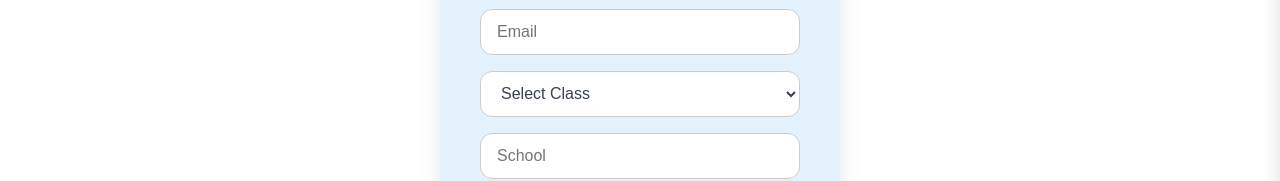
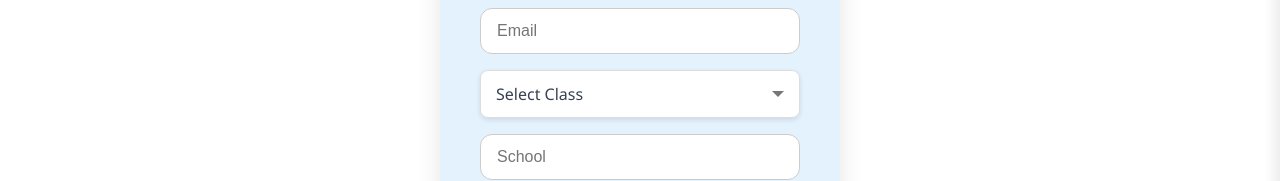
Before and after one commit to VivekChahar1960/SaatvikStudies2.0, a React (Vite) app: page /login in a window 1280 px wide. Both pictures are taken after a click on the element "Sign up". Shown: the part 364-545 px from the top of the page. Built offline with nearby package versions, Linux system fonts and the light colour scheme.

Commit message:
chnaged select,navbar

```diff
--- a/src/Components/Login/Login.css
+++ b/src/Components/Login/Login.css
@@ -90,3 +90,94 @@
     opacity: 1;
   }
 }
+
+
+/* custom select option css */
+
+
+.custom-select-wrapper {
+  position: relative;
+  width: 100%;
+  margin: 8px 0; /* Slightly wider */
+  border-radius: 8px; /* Rounded corners for the wrapper */
+  box-shadow: 0 2px 5px rgba(0, 0, 0, 0.1); /* Subtle shadow */
+}
+
+.custom-select-trigger {
+  background-color: #fff; /* White background */
+  border: 1px solid #ddd; /* Lighter border */
+  padding: 12px 15px; /* More padding */
+  cursor: pointer;
+  display: flex;
+  justify-content: space-between;
+  align-items: center;
+  border-radius: 8px; /* Rounded corners for the trigger */
+  transition: border-color 0.2s ease-in-out;
+}
+
+.custom-select-trigger:hover {
+  border-color: #aaa;
+}
+
+.custom-select-trigger span {
+  font-size: 16px;
+  color: rgb(55, 65, 81);
+  font-weight: 300;
+}
+
+.arrow {
+  width: 0;
+  height: 0;
+  border-left: 6px solid transparent;
+  border-right: 6px solid transparent;
+  border-top: 6px solid #777;
+  transition: transform 0.2s ease-in-out;
+}
+
+.arrow.open {
+  transform: rotate(180deg);
+  border-top-color: #333;
+}
+
+.custom-options {
+  position: absolute;
+  top: calc(100% + 5px); /* Slightly spaced from the trigger */
+  left: 0;
+  right: 0;
+  background-color: #fff;
+  border: 1px solid #ddd;
+  border-top: none;
+  z-index: 10;
+  display: none;
+  border-radius: 8px;
+  box-shadow: 0 5px 10px rgba(0, 0, 0, 0.15); /* More pronounced shadow */
+  overflow: hidden; /* To contain rounded corners of options */
+}
+
+.custom-options.open {
+  display: block;
+}
+
+.custom-option {
+  padding: 12px 15px;
+  cursor: pointer;
+  font-size: 16px;
+  color: rgb(55, 65, 81);
+  transition: background-color 0.2s ease-in-out, color 0.2s ease-in-out;
+}
+
+.custom-option:hover {
+  background-color: #f5f5f5; /* Slightly lighter hover */
+  color: #007bff; /* Example hover color */
+}
+
+.custom-option.selected {
+  background-color: #e9ecef; /* Light gray for selected */
+  color: #28a745; /* Example selected color */
+  font-weight: 500;
+}
+
+/* Style the hidden input if needed */
+.custom-select-wrapper input[type="hidden"] {
+  display: none !important;
+}
--- a/src/Components/Login/Login.jsx
+++ b/src/Components/Login/Login.jsx
@@ -1,10 +1,10 @@
-import React, { useState } from 'react';
+import React, { useState, useEffect, useRef } from "react";
 import { auth, googleProvider } from "../../firebaseConfig";
-import { getDatabase, ref, get, set } from 'firebase/database';
-import { useNotification } from '../../Context/NotificationContext';
-import { useNavigate, useLocation } from 'react-router-dom';
-import { useUser } from '../../Context/UserContext';
-import './Login.css';
+import { getDatabase, ref, get, set } from "firebase/database";
+import { useNotification } from "../../Context/NotificationContext";
+import { useNavigate, useLocation } from "react-router-dom";
+import { useUser } from "../../Context/UserContext";
+import "./Login.css"; // Assuming you have some basic styling
 
 const Login = () => {
   const { showNotification } = useNotification();
@@ -14,13 +14,15 @@ const Login = () => {
 
   const [isLogin, setIsLogin] = useState(true);
   const [formData, setFormData] = useState({
-    phone: '',
-    password: '',
-    name: '',
-    email: '',
-    class: '',
-    school: ''
+    phone: "",
+    password: "",
+    name: "",
+    email: "",
+    class: "",
+    school: "",
   });
+  const [isDropdownOpen, setIsDropdownOpen] = useState(false);
+  const dropdownRef = useRef(null);
 
   const db = getDatabase();
   const from = location.state?.from?.pathname || "/";
@@ -28,18 +30,30 @@ const Login = () => {
   const handleChange = (e) => {
     setFormData((prev) => ({
       ...prev,
-      [e.target.name]: e.target.value
+      [e.target.name]: e.target.value,
     }));
+  };
+
+  const handleCustomSelect = (value, label) => {
+    setFormData((prev) => ({
+      ...prev,
+      class: value,
+    }));
+    setIsDropdownOpen(false);
+  };
+
+  const toggleDropdown = () => {
+    setIsDropdownOpen(!isDropdownOpen);
   };
 
   const clearForm = () => {
     setFormData({
-      phone: '',
-      password: '',
-      name: '',
-      email: '',
-      class: '',
-      school: ''
+      phone: "",
+      password: "",
+      name: "",
+      email: "",
+      class: "",
+      school: "",
     });
   };
 
@@ -53,20 +67,24 @@ const Login = () => {
       if (snapshot.exists()) {
         const userData = snapshot.val();
         if (userData.password === password) {
-          const fullUser = { name: userData.name, email: userData.email, phone };
+          const fullUser = {
+            name: userData.name,
+            email: userData.email,
+            phone,
+          };
           login(fullUser);
-          showNotification('Login successful!');
+          showNotification("Login successful!");
           clearForm();
           navigate(from, { replace: true });
         } else {
-          showNotification('Incorrect password.');
+          showNotification("Incorrect password.");
         }
       } else {
-        showNotification('User not found.');
+        showNotification("User not found.");
       }
     } catch (error) {
       console.error(error);
-      showNotification('Error logging in.');
+      showNotification("Error logging in.");
     }
   };
 
@@ -84,53 +102,128 @@ const Login = () => {
     try {
       const snapshot = await get(userRef);
       if (snapshot.exists()) {
-        showNotification('User already exists.');
+        showNotification("User already exists.");
       } else {
         await set(userRef, {
           name,
           email,
           class: userClass,
           school,
-          password
+          password,
         });
-        showNotification('Signup successful! You can now login.');
+        showNotification("Signup successful! You can now login.");
         clearForm();
         setIsLogin(true);
       }
     } catch (error) {
       console.error(error);
-      showNotification('Error during signup.');
+      showNotification("Error during signup.");
     }
   };
 
+  useEffect(() => {
+    const handleClickOutside = (event) => {
+      if (dropdownRef.current && !dropdownRef.current.contains(event.target)) {
+        setIsDropdownOpen(false);
+      }
+    };
+
+    document.addEventListener("mousedown", handleClickOutside);
+    return () => {
+      document.removeEventListener("mousedown", handleClickOutside);
+    };
+  }, [dropdownRef]);
+
   return (
     <div className="auth-container">
-      <form onSubmit={isLogin ? handleLogin : handleSignup} className="auth-form">
-        <h2>{isLogin ? 'Login' : 'Sign Up'}</h2>
+      <form
+        onSubmit={isLogin ? handleLogin : handleSignup}
+        className="auth-form"
+      >
+        <h2>{isLogin ? "Login" : "Sign Up"}</h2>
 
         {!isLogin && (
           <>
-            <input type="text" name="name" placeholder="Full Name" value={formData.name} onChange={handleChange} required />
-            <input type="email" name="email" placeholder="Email" value={formData.email} onChange={handleChange} required />
-            <select name="class" value={formData.class} onChange={handleChange} required>
-              <option value="">Select Class</option>
-              {[...Array(12)].map((_, i) => (
-                <option key={i + 1} value={i + 1}>{i + 1}</option>
-              ))}
-            </select>
-            <input type="text" name="school" placeholder="School" value={formData.school} onChange={handleChange} required />
+            <input
+              type="text"
+              name="name"
+              placeholder="Full Name"
+              value={formData.name}
+              onChange={handleChange}
+              required
+            />
+            <input
+              type="email"
+              name="email"
+              placeholder="Email"
+              value={formData.email}
+              onChange={handleChange}
+              required
+            />
+
+            <div className="custom-select-wrapper" ref={dropdownRef}>
+              <div className="custom-select-trigger" onClick={toggleDropdown}>
+                <span>{formData.class || "Select Class"}</span>
+                <div className={`arrow ${isDropdownOpen ? "open" : ""}`}></div>
+              </div>
+              <div className={`custom-options ${isDropdownOpen ? "open" : ""}`}>
+                {[...Array(12)].map((_, i) => (
+                  <div
+                    key={i + 1}
+                    onClick={() => handleCustomSelect(i + 1, `Class ${i + 1}`)}
+                    className={`custom-option ${
+                      formData.class === String(i + 1) ? "selected" : ""
+                    }`}
+                    data-value={i + 1}
+                  >
+                    Class {i + 1}
+                  </div>
+                ))}
+              </div>
+              <input
+                type="hidden"
+                name="class"
+                value={formData.class}
+              />
+            </div>
+
+            <input
+              type="text"
+              name="school"
+              placeholder="School"
+              value={formData.school}
+              onChange={handleChange}
+              required
+            />
           </>
         )}
 
-        <input type="text" name="phone" placeholder="Phone Number" value={formData.phone} onChange={handleChange} required />
-        <input type="password" name="password" placeholder="Password" value={formData.password} onChange={handleChange} required />
+        <input
+          type="text"
+          name="phone"
+          placeholder="Phone Number"
+          value={formData.phone}
+          onChange={handleChange}
+          required
+        />
+        <input
+          type="password"
+          name="password"
+          placeholder="Password"
+          value={formData.password}
+          onChange={handleChange}
+          required
+        />
 
-        <button type="submit">{isLogin ? 'Login' : 'Sign Up'}</button>
+        <button type="submit">{isLogin ? "Login" : "Sign Up"}</button>
 
         <p>
-          {isLogin ? "Not registered?" : "Already have an account?"}{' '}
-          <span style={{ color: 'blue', cursor: 'pointer' }} onClick={() => setIsLogin(!isLogin)}>
-            {isLogin ? 'Sign up' : 'Login'}
+          {isLogin ? "Not registered?" : "Already have an account?"}{" "}
+          <span
+            style={{ color: "blue", cursor: "pointer" }}
+            onClick={() => setIsLogin(!isLogin)}
+          >
+            {isLogin ? "Sign up" : "Login"}
           </span>
         </p>
       </form>
--- a/src/Components/Navbar/Navbar.css
+++ b/src/Components/Navbar/Navbar.css
@@ -37,7 +37,16 @@ body {
   padding: 5px;
   border-radius: 8px;
   box-shadow: 0 0 5px rgba(0, 0, 0, 0.1);
+
 }
+.logo-container img.logo {
+  transition: transform 0.3s ease; /* Smooth transition */
+}
+
+.logo-container img.logo:hover {
+  transform: scale(1.2);
+}
+
 
 /* Nav links container */
 .nav-links {
@@ -47,6 +56,7 @@ body {
   flex-wrap: wrap;
   transition: transform 0.3s ease;
   background-color: #e3f2fd;
+  cursor: pointer;
 }
 
 .nav-links.active {
```
